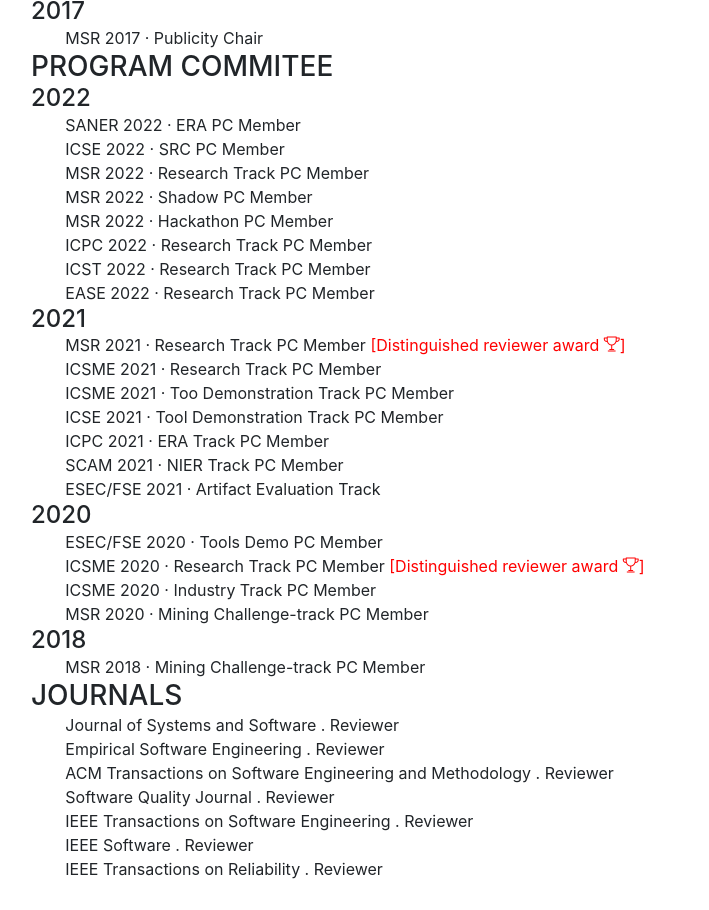
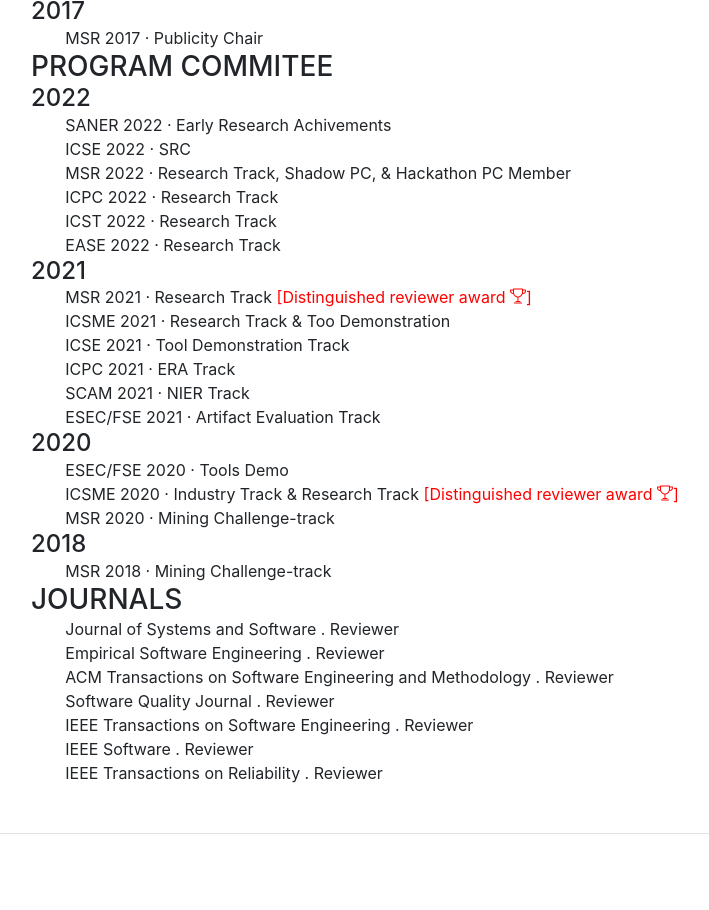
Before and after one commit to Gemarodri/PersonalWeb, a website with bundled scripts: page index.html in a window 1280 px wide. Shown: the part 4927-5837 px from the top of the page, without its empty margins (289-998 px from the left). Built offline with nearby package versions, Linux system fonts and the light colour scheme; some icons are missing; a web font is replaced by a local one.

Commit message:
Update index.html

```diff
--- a/index.html
+++ b/index.html
@@ -298,39 +298,37 @@
           <ul class="fa-ul mb-0">
               <li> MSR 2017 · Publicity Chair </li>
           </ul>
+
           <h3 class="mb-0">Program Commitee</h3>
            <h4 class="mb-0">2022</h4>
             <ul class="fa-ul mb-0">
-              <li> SANER 2022 · ERA PC Member </li>
-              <li> ICSE 2022  · SRC PC Member </li>
-              <li> MSR 2022   · Research Track PC Member </li>
-              <li> MSR 2022   · Shadow PC Member</li>
-              <li> MSR 2022   · Hackathon PC Member</li>
-              <li> ICPC 2022  · Research Track PC Member </li>
-              <li> ICST 2022  · Research Track PC Member </li>
-              <li> EASE 2022  · Research Track PC Member </li>
+              <li> SANER 2022 · Early Research Achivements </li>
+              <li> ICSE 2022  · SRC </li>
+              <li> MSR 2022   · Research Track, Shadow PC, & Hackathon PC Member </li>
+              <li> ICPC 2022  · Research Track </li>
+              <li> ICST 2022  · Research Track </li>
+              <li> EASE 2022  · Research Track </li>
             </ul>
           <h4 class="mb-0">2021</h4>
             <ul class="fa-ul mb-0">
-              <li> MSR 2021 · Research Track PC Member <font color="red">[Distinguished reviewer award <i class="icon-trophy"></i>]</font> </li>
-              <li> ICSME 2021 · Research Track PC Member </li>
-              <li> ICSME 2021 · Too Demonstration Track PC Member </li>
-              <li> ICSE 2021 · Tool Demonstration Track PC Member </li>
-              <li> ICPC 2021 · ERA Track PC Member </li>
-              <li> SCAM 2021 · NIER Track PC Member </li>
+              <li> MSR 2021 · Research Track <font color="red">[Distinguished reviewer award <i class="icon-trophy"></i>]</font> </li>
+              <li> ICSME 2021 · Research Track & Too Demonstration </li>
+              <li> ICSE 2021 · Tool Demonstration Track </li>
+              <li> ICPC 2021 · ERA Track </li>
+              <li> SCAM 2021 · NIER Track  </li>
               <li> ESEC/FSE 2021 · Artifact Evaluation Track </li>
             </ul>
           <h4 class="mb-0">2020</h4>
             <ul class="fa-ul mb-0">
-              <li> ESEC/FSE 2020 · Tools Demo PC Member </li>
-              <li> ICSME 2020 · Research Track PC Member <font color="red">[Distinguished reviewer award <i class="icon-trophy"></i>]</font> </li>
-              <li> ICSME 2020 · Industry Track PC Member </li>
-              <li> MSR 2020 · Mining Challenge-track PC Member </li>
+              <li> ESEC/FSE 2020 · Tools Demo </li>
+              <li> ICSME 2020 · Industry Track & Research Track  <font color="red">[Distinguished reviewer award <i class="icon-trophy"></i>]</font> </li>
+              <li> MSR 2020 · Mining Challenge-track  </li>
             </ul>
           <h4 class="mb-0">2018</h4>
             <ul class="fa-ul mb-0">
-              <li> MSR 2018 · Mining Challenge-track PC Member</li>
+              <li> MSR 2018 · Mining Challenge-track </li>
             </ul>
+
           <h3 class="mb-0">Journals</h3>
           <ul class="fa-ul mb-0">
               <li> Journal of Systems and Software . Reviewer </li>
```
